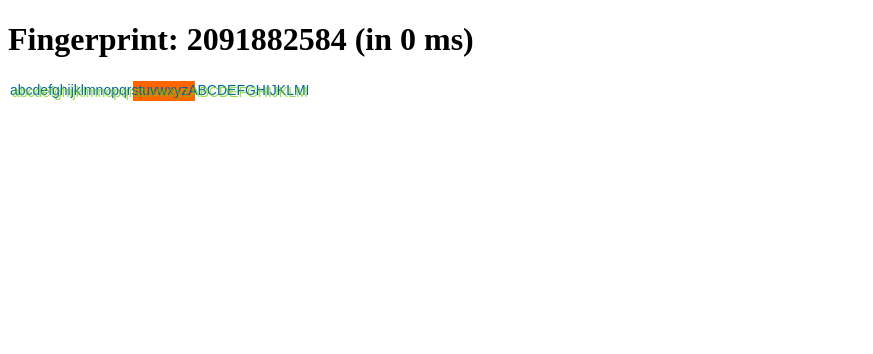
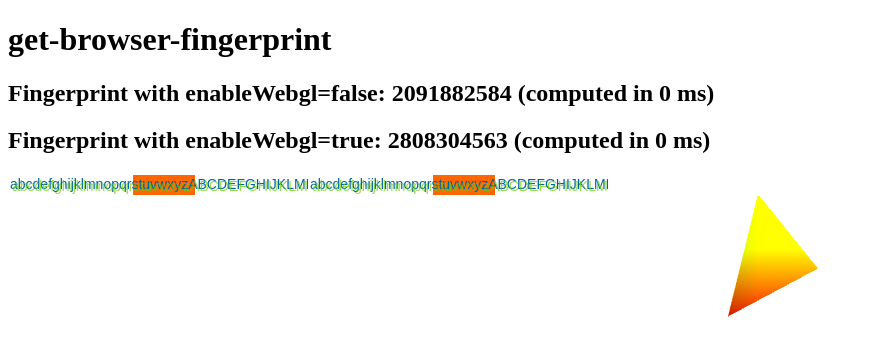
Before and after one commit to damianobarbati/get-browser-fingerprint, a website: page src/index.html in a window 1280 px wide. Shown: the whole page, without its empty margins (0-873 px from the left). Drawn offline with Linux system fonts and the light colour scheme.

```diff
--- a/src/index.html
+++ b/src/index.html
@@ -1,18 +1,36 @@
 <!DOCTYPE html>
 <html>
+  <head>
+    <title>get-browser-fingerprint demo</title>
+  </head>
   <body>
-        <h1></h1>
-        <!-- yarn http-server src -o -c-1 -->
+    <h1>get-browser-fingerprint</h1>
+
+    <h2 id="default"></h2>
+    <h2 id="enableWebgl"></h2>
+
     <script type="module">
       import getFingerprint from './index.js';
 
+      args_default: {
         const t0 = performance.now();
         const fingerprint = getFingerprint({ debug: true });
         const t1 = performance.now();
 
-            const result = `Fingerprint: ${fingerprint} (in ${(t1 - t0).toFixed(0)} ms)`;
+        const result = `Fingerprint with enableWebgl=false: ${fingerprint} (computed in ${(t1 - t0).toFixed(0)} ms)`;
         console.log(result);
-            document.querySelector('h1').innerText = result;
+        document.getElementById('default').innerText = result;
+      }
+
+      args_enableWebgl: {
+        const t0 = performance.now();
+        const fingerprint = getFingerprint({ enableWebgl: true, debug: true });
+        const t1 = performance.now();
+
+        const result = `Fingerprint with enableWebgl=true: ${fingerprint} (computed in ${(t1 - t0).toFixed(0)} ms)`;
+        console.log(result);
+        document.getElementById('enableWebgl').innerText = result;
+      }
     </script>
   </body>
 </html>
```
Also changed, not shown: src/index.spec.js (+0 -5 lines), README.md, 2 other files. Lines whose indentation alone changed are shown as unchanged.
